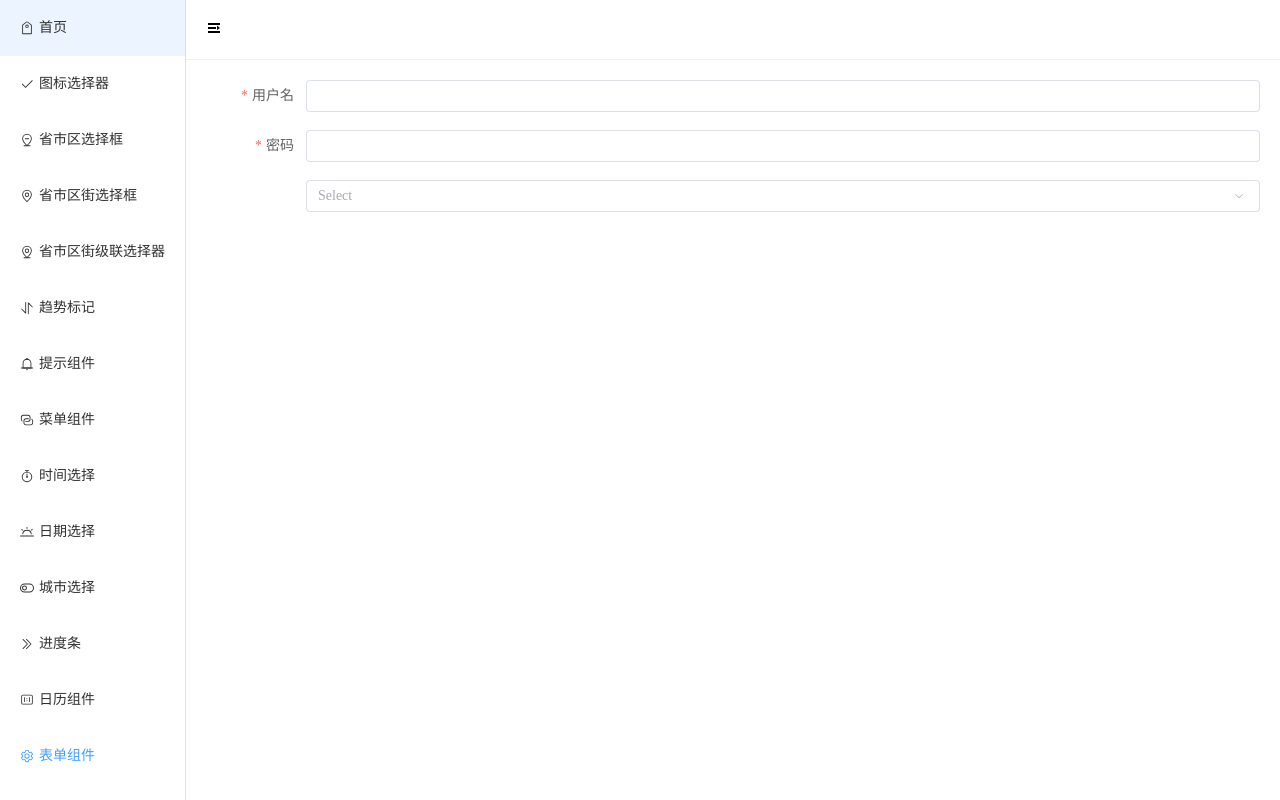
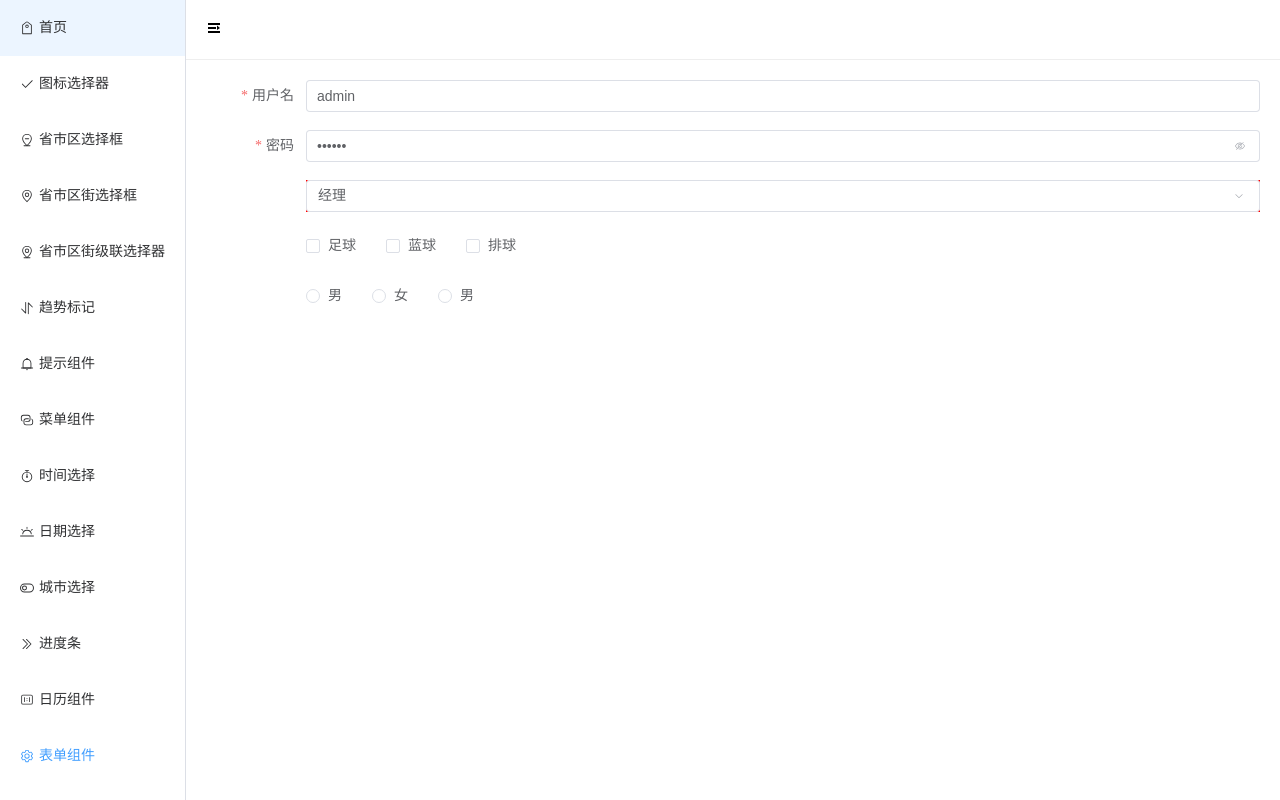
Before and after one commit to jersonwei/vue3-component-extract, a Vue app: page /form in a window 1280 px wide. Built offline with nearby package versions, Linux system fonts and the light colour scheme.

Commit message:
✨ feat(form): 使用动态组件添加单选框功能及属性

```diff
--- a/src/components/form/src/index.vue
+++ b/src/components/form/src/index.vue
@@ -1,5 +1,5 @@
 <script setup lang='ts'>
-import { PropType, ref, onMounted } from 'vue'
+import { PropType, ref, onMounted, watch } from 'vue'
 import type { FormOptions } from './types/types'
 import cloneDeep from 'lodash/cloneDeep'
 let props = defineProps({
@@ -9,23 +9,31 @@ let props = defineProps({
     required: true
   }
 })
-let model = ref<any>({})
-let rules = ref<any>({})
-
-onMounted(() => {
+let model = ref<any>(null)
+let rules = ref<any>(null)
+// 初始化表单
+const initForm = () => {
+  if (props.options && props.options.length) {
     let m: any = {}
     let r: any = {}
-
     props.options.map((item: FormOptions) => {
       m[item.prop!] = item.value
       r[item.prop!] = item.rules as any
     })
     model.value = cloneDeep(m)
     rules.value = cloneDeep(r)
+  }
+}
+onMounted(() => {
+  initForm()
 })
+// 监听父组件传递options
+watch(() => props.options, () => {
+  initForm()
+}, { deep: true })
 </script>
 <template>
-  <el-form :validate-on-rule-change="false" :model="model" :rules="rules" v-bind="$attrs">
+  <el-form v-if="model" :validate-on-rule-change="false" :model="model" :rules="rules" v-bind="$attrs">
     <template v-for="(item, index) in options" :key="index">
       <el-form-item v-if="!item.children || !item.children.length" :prop="item.prop" :label="item.label">
         <component v-model="model[item.prop!]" v-bind="item.attrs" :is="`el-${item.type}`"></component>
--- a/src/components/form/src/types/types.ts
+++ b/src/components/form/src/types/types.ts
@@ -1,4 +1,5 @@
 import type { RuleItem } from './rule'
+import type { CSSProperties } from 'vue'
 // 可配置的表单
 // 表单每一项的配置选项
 export interface FormOptions {
@@ -20,6 +21,8 @@ export interface FormOptions {
   // 特有属性
   // TODO类型补全
   attrs?: {
+    // css样式属性
+    style?: CSSProperties,
     clearable?: boolean,
     showPassword?: boolean,
     disabled?: boolean
--- a/src/views/form/index.vue
+++ b/src/views/form/index.vue
@@ -2,7 +2,7 @@
 import type { FormOptions } from '../../components/form/src/types/types'
 let options: FormOptions[] = [{
   type: 'input',
-  value: '',
+  value: 'admin',
   label: '用户名',
   prop: 'username',
   rules: [{
@@ -20,7 +20,7 @@ let options: FormOptions[] = [{
   }
 }, {
   type: 'input',
-  value: '',
+  value: '123456',
   label: '密码',
   prop: 'password',
   rules: [{
@@ -39,10 +39,15 @@ let options: FormOptions[] = [{
   }
 }, {
   type: 'select',
-  value: '',
+  value: '1',
   placeholder: '请选择职位',
   label: '职位',
   prop: 'role',
+  attrs: {
+    style: {
+      backgroundColor: 'red'
+    },
+  },
   rules: [
     {
       required: true,
@@ -65,6 +70,49 @@ let options: FormOptions[] = [{
       value: '3'
     }
   ]
+}, {
+  type: 'checkbox-group',
+  value: [],
+  label: '爱好',
+  children: [
+    {
+      type: 'checkbox',
+      label: '足球',
+      value: '1'
+    }, {
+      type: 'checkbox',
+      label: '蓝球',
+      value: '2'
+    }, {
+      type: 'checkbox',
+      label: '排球',
+      value: '3'
+    }
+  ]
+}, {
+  type: 'radio-group',
+  value: 'gender',
+  label: '性别',
+  rules: [{
+    required: true,
+    message: '性别不能为空',
+    trigger: 'blur'
+  }],
+  children: [
+    {
+      type: 'radio',
+      label: '男',
+      value: 'male'
+    }, {
+      type: 'radio',
+      label: '女',
+      value: 'female'
+    }, {
+      type: 'radio',
+      label: '男',
+      value: 'male'
+    }
+  ]
 }]
 </script>
 <template>
```
Lines whose indentation alone changed are shown as unchanged.
